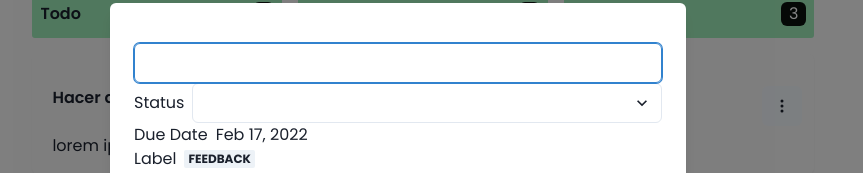
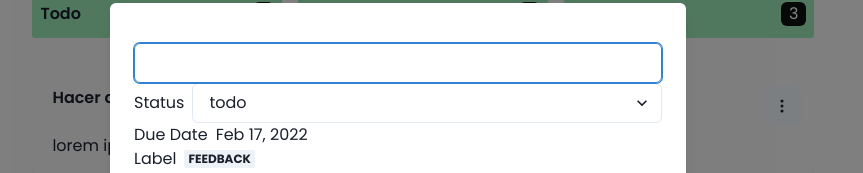
Before and after one commit to SalcedoSantiago/todo-app, a React (Vite) app: page / in a window 1280 px wide. Both pictures are taken after a click on the button "new todo". Shown: the part 205-378 px from the top of the page, without its empty margins (242-1105 px from the left). Built offline with nearby package versions, Linux system fonts and the light colour scheme.

Commit message:
update todo

```diff
--- a/package.json
+++ b/package.json
@@ -13,6 +13,7 @@
     "@emotion/react": "^11.9.3",
     "@emotion/styled": "^11.9.3",
     "framer-motion": "^6.3.16",
+    "immer": "^9.0.15",
     "lodash": "^4.17.21",
     "react": "^18.0.0",
     "react-color": "^2.19.3",
--- a/src/Todo/Components/Card.jsx
+++ b/src/Todo/Components/Card.jsx
@@ -4,11 +4,10 @@ import CardActions from './cardActions';
 import { useTodos } from '../hooks';
 import ModalCurrent from '../Components/modal/Screens/CurrentTodo';
 
-const Card = ({ todo, type }) => {
+const Card = ({ todo, type, id }) => {
     const [openModal, setOpenModal] = useState(false)
     // const { toggleModal } = useTodos();
     const [currentTodo, setCurrentTodo] = useState({});
-
 
     return (
         <Box
--- a/src/Todo/Components/List.jsx
+++ b/src/Todo/Components/List.jsx
@@ -27,6 +27,7 @@ const ListTodos = ({ todo, setTypeTodo }) => {
                             <CardTodo
                                 key={index}
                                 todo={todo}
+                                id={index}
                                 type={type}
                             />
                         )
--- a/src/Todo/Components/modal/Screens/CurrentTodo.jsx
+++ b/src/Todo/Components/modal/Screens/CurrentTodo.jsx
@@ -13,14 +13,12 @@ import { map } from 'lodash';
 import DueDate from '../components/DueDate';
 
 const CurrentTodo = ({ isOpen, toggleModal, currentTodo, setCurrentTodo }) => {
-    const { todos, updateTodo } = useTodos();
+    const { todos, updateTodo, status } = useTodos();
 
     useEffect(() => {
 
     }, [currentTodo])
 
-    console.log('currentTodo', currentTodo);
-    // console.log('todo', todo);
 
     const handleAddTitle = ({ target: { value } }) => {
         setCurrentTodo({ ...currentTodo, title: value });
@@ -35,7 +33,7 @@ const CurrentTodo = ({ isOpen, toggleModal, currentTodo, setCurrentTodo }) => {
     }
 
     const handleOnSave = () => {
-        updateTodo(currentTodo, currentTodo.initStatus);
+        updateTodo(currentTodo);
     }
 
     return (
@@ -46,8 +44,8 @@ const CurrentTodo = ({ isOpen, toggleModal, currentTodo, setCurrentTodo }) => {
                 <Stack direction={'row'} alignItems={'center'}>
                     <Text>Status</Text>
                     <Select value={currentTodo.status} onChange={handleChangeStatus}>
-                        {map(todos, (todo, index) =>
-                            <option key={index} value={todo.type}>{todo.type}</option>
+                        {map(status, ({ name }, index) =>
+                            <option key={name} value={name}>{name}</option>
                         )}
                     </Select>
                 </Stack>
--- a/src/Todo/Components/modal/Screens/NewTodo.jsx
+++ b/src/Todo/Components/modal/Screens/NewTodo.jsx
@@ -14,14 +14,15 @@ import { map } from 'lodash';
 const NewTodo = ({ type }) => {
     const [desc, setDesc] = useState('');
     const [title, setTitle] = useState('');
-    const { todos, addTodo, toggleModal, isOpen } = useTodos();
-    const [typeSelected, setTypeSelected] = useState(type || 'todo');
+    const { todos, addTodo, toggleModal, isOpen, status } = useTodos();
+    const [typeSelected, setTypeSelected] = useState('todo');
 
     const handleAddTodo = () => {
-        addTodo(typeSelected, {
+        addTodo({
             description: desc,
             title: title,
-            status: typeSelected ? typeSelected : 'todo'
+            status: typeSelected,
+            order: 4
         });
         setDesc('');
         setTitle('');
@@ -44,8 +45,8 @@ const NewTodo = ({ type }) => {
                 <Stack direction={'row'} alignItems={'center'}>
                     <Text>Status</Text>
                     <Select value={typeSelected} onChange={({ target: { value } }) => { setTypeSelected(value) }}>
-                        {map(todos, (todo, index) =>
-                            <option key={index} value={todo.type}>{todo.type}</option>
+                        {map(status, ({ name }, index) =>
+                            <option key={name} value={name}>{name}</option>
                         )}
                     </Select>
                 </Stack>
--- a/src/Todo/context.jsx
+++ b/src/Todo/context.jsx
@@ -19,44 +19,48 @@ const STATUS = [
 
 ]
 
-const initialState = {
-    1: {
+const initialState = [
+    {
         title: 'Hacer deporte',
         description: 'lorem ipsum',
         status: 'todo',
         labels: ['work'],
-        order: 0
+        id: 543,
+        order: 0,
     },
-    2: {
+    {
         title: 'Estudiar',
         description: 'lorem ipsum',
         status: 'doing',
         labels: ['work'],
-        order: 0
+        id: 613,
+        order: 0,
     },
-    3: {
+    {
         title: 'Comer',
         description: 'lorem ipsum',
         status: 'done',
         labels: ['work'],
-        order: 1
+        id: 13,
+        order: 1,
     },
-    4: {
+    {
         title: 'Trabajar',
         description: 'lorem ipsum',
         status: 'done',
         labels: ['work'],
+        id: 1543,
         order: 0
     },
-    5: {
+    {
         title: 'Dormir',
         description: 'lorem ipsum',
         status: 'done',
         labels: ['work'],
+        id: 35,
         order: 2
     }
-}
-
+]
 
 
 function TodoProvider({ children }) {
@@ -69,34 +73,23 @@ function TodoProvider({ children }) {
             type: name,
             title: name,
             order: order,
-            items: [...Object.values(todos).filter(({ status }) => status == name)].sort((a, b) => a.order - b.order)
+            items: [...todos.filter(({ status }) => status == name)].sort((a, b) => a.order - b.order)
         }
     }
-    )
+    );
 
-    const allTodos = [...todoes.sort((a, b) => a.order - b.order)];
+    const allTodos = useMemo(() => [...todoes.sort((a, b) => a.order - b.order)], todoes);
 
-    const addTodo = (type = false, task) => {
-        if (!type) {
-            return;
-        }
-
-        setTodos({
+    const addTodo = (todo) => {
+        const id = uniqueId();
+        setTodos([
             ...todos,
-            [type]: {
-                ...todos[type],
-                items: [
-                    ...todos[type].items,
-                    {
-                        ...task,
-                        initStatus: task.status,
-                        id: uniqueId()
-                    }
-                ]
+            {
+                ...todo,
+                id: uniqueId()
             }
-        })
+        ])
     }
-
 
     const deleteTodo = (type, todo) => {
         if (!type || !todo) {
@@ -113,32 +106,15 @@ function TodoProvider({ children }) {
     }
 
 
-    const updateTodo = (currentTodo, type) => {
-        if (!currentTodo || !currentTodo?.id || !type) {
-            return;
-        }
-
-        if (!todos[type] || !Boolean(todos[type].items.length)) {
-            return
-        }
-
-        const newTodo = todos[type].items.map((todo) => {
-            if (todo.id == currentTodo.id) {
-                return currentTodo;
+    const updateTodo = (currentTodo) => {
+        const newTodos = todos.map((todo) => {
+            if (todo.id === currentTodo.id) {
+                return currentTodo
             }
-
-            return todo;
+            return todo
         })
 
-        setTodos({
-            ...todos,
-            [type]: {
-                ...todos[type],
-                items: newTodo
-            }
-        })
-
-
+        setTodos(newTodos);
     }
 
 
@@ -146,7 +122,8 @@ function TodoProvider({ children }) {
         state: {
             todos,
             isOpen,
-            allTodos
+            allTodos,
+            status
         },
         actions: {
             addTodo,
--- a/src/Todo/hooks.jsx
+++ b/src/Todo/hooks.jsx
@@ -9,6 +9,7 @@ export function useTodos() {
             todos,
             isOpen,
             allTodos,
+            status
         },
         actions: {
             addTodo,
@@ -23,6 +24,7 @@ export function useTodos() {
         todos,
         addTodo,
         allTodos,
+        status,
         isOpen,
         toggleModal,
         deleteTodo,
```
Also changed, not shown: 1 other file (tests, documents, lock files or other folders).
